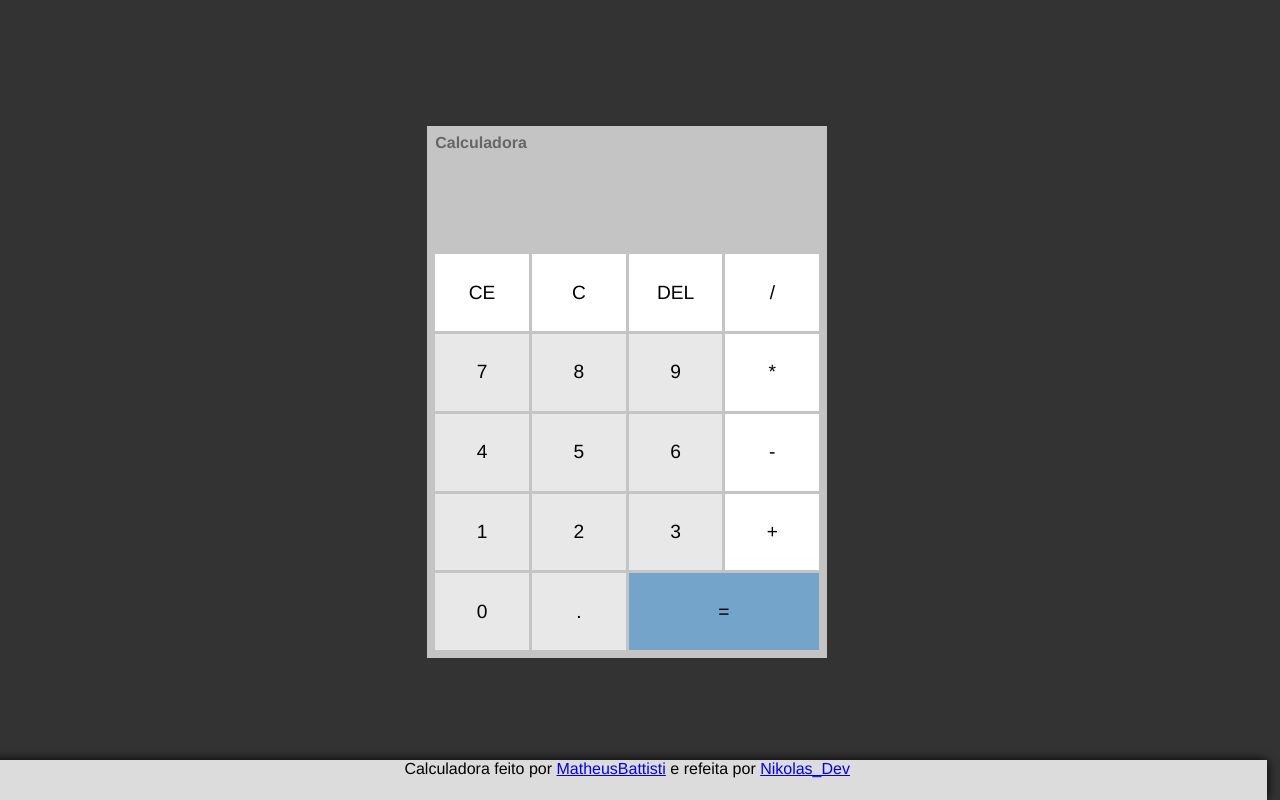
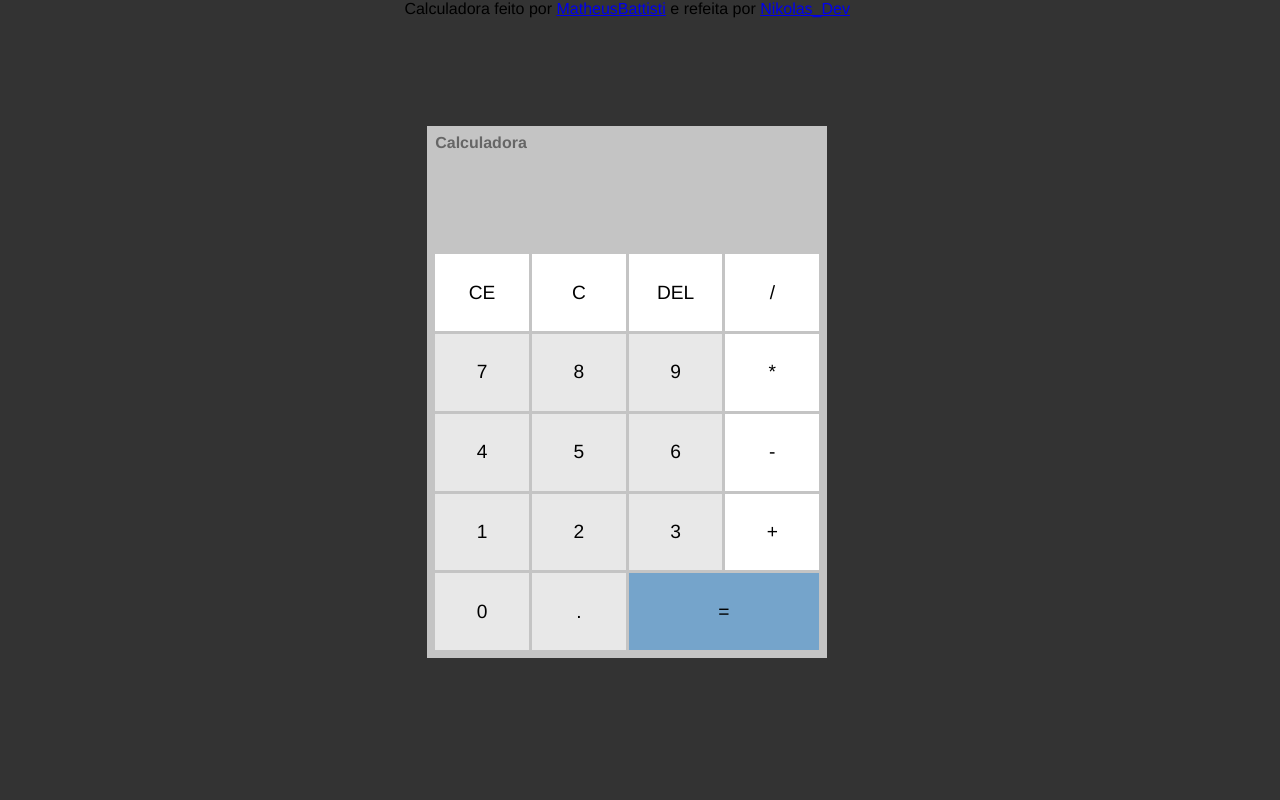
Before and after one commit to NikolasDias2006/Projetos, a plain HTML site: page Projetos-com-ajuda/calculadora/index.html in a window 1280 px wide. Drawn offline with Linux system fonts and the light colour scheme.

Commit message:
Update styles.css

```diff
--- a/Projetos-com-ajuda/calculadora/css/styles.css
+++ b/Projetos-com-ajuda/calculadora/css/styles.css
@@ -94,12 +94,11 @@ body {
 }
 
 footer {
-    position: absolute;
-    bottom: 0;
+    position: fixed;
+    top: 0;
     text-align: center;
-    background-color: gainsboro;
+    background-color: rgba(220, 220, 220, 0);
     min-height: 10px;
     min-height: 40px;
     width: 100%;
-    box-shadow: 0px 0px 10px black;
  }
```
